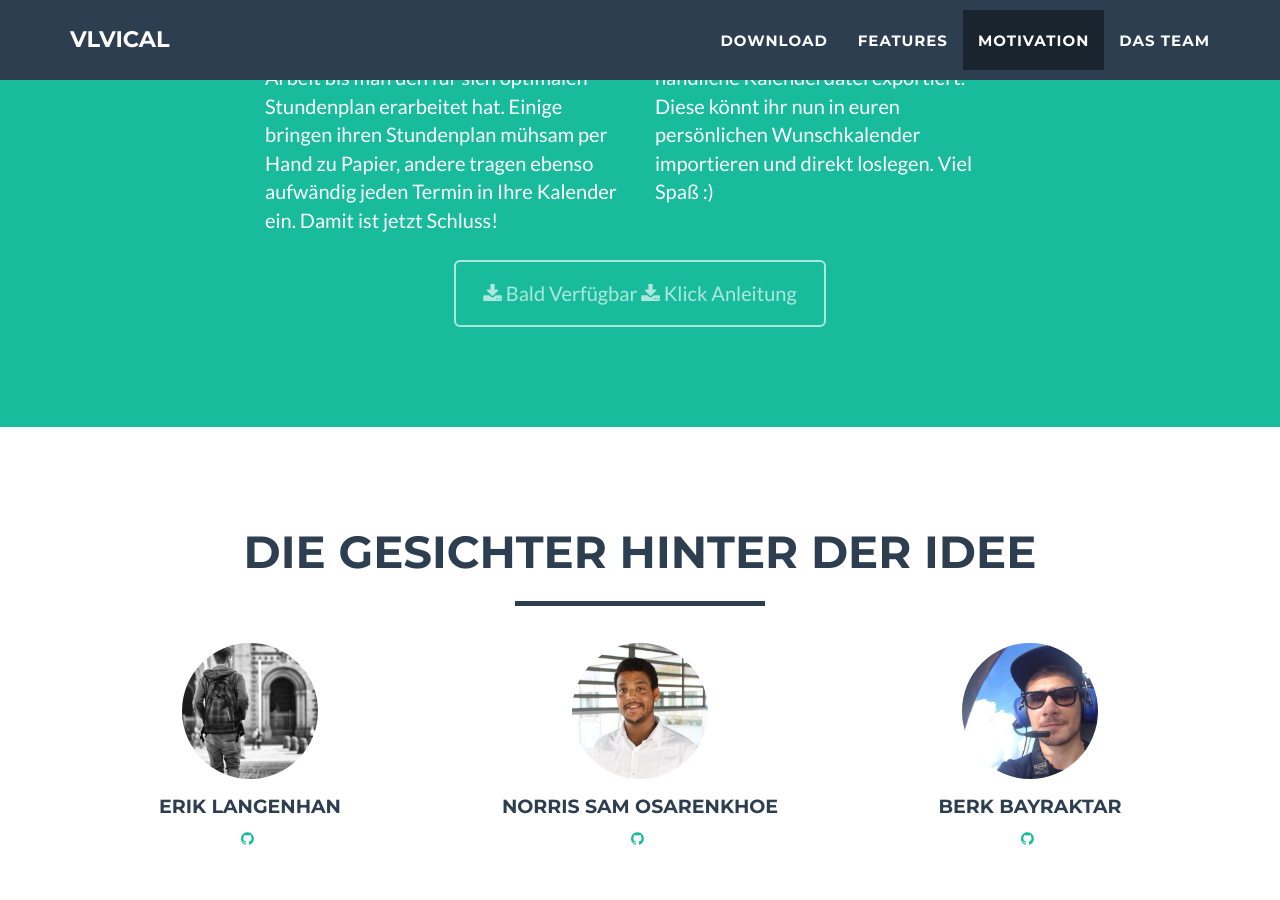
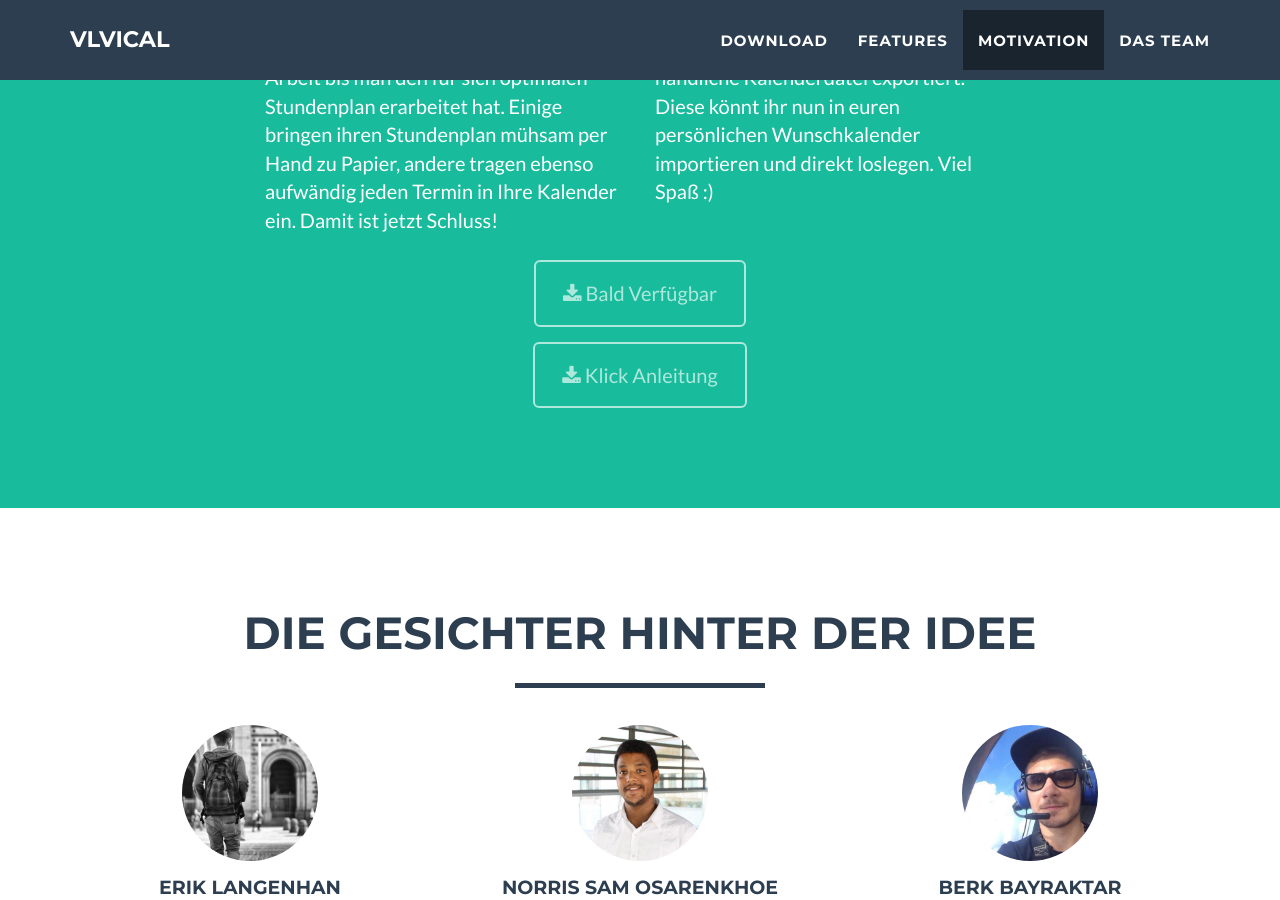
Before and after one commit to vlvical/vlvical.github.io, a Jekyll site: the page built from index.html, in a window 1280 px wide and 900 px high, scrolled down 2352 px. Built offline with Jekyll 4.4.1, drawn with Linux system fonts in a browser that asks for light colours.

Commit message:
Klick Anleitung eingefügt

```diff
--- a/_includes/about.html
+++ b/_includes/about.html
@@ -19,6 +19,10 @@
                 <div class="col-lg-8 col-lg-offset-2 text-center">
                     <a href="#" class="btn btn-lg btn-outline" disabled="disabled">
                         <i class="fa fa-download"></i> Bald Verfügbar
+                    </a>
+                </div>
+                <div class="col-lg-8 col-lg-offset-2 text-center">
+                    <a href="#" class="btn btn-lg btn-outline" disabled="disabled">
                         <i class="fa fa-download"></i> Klick Anleitung
                     </a>
                 </div>
```
